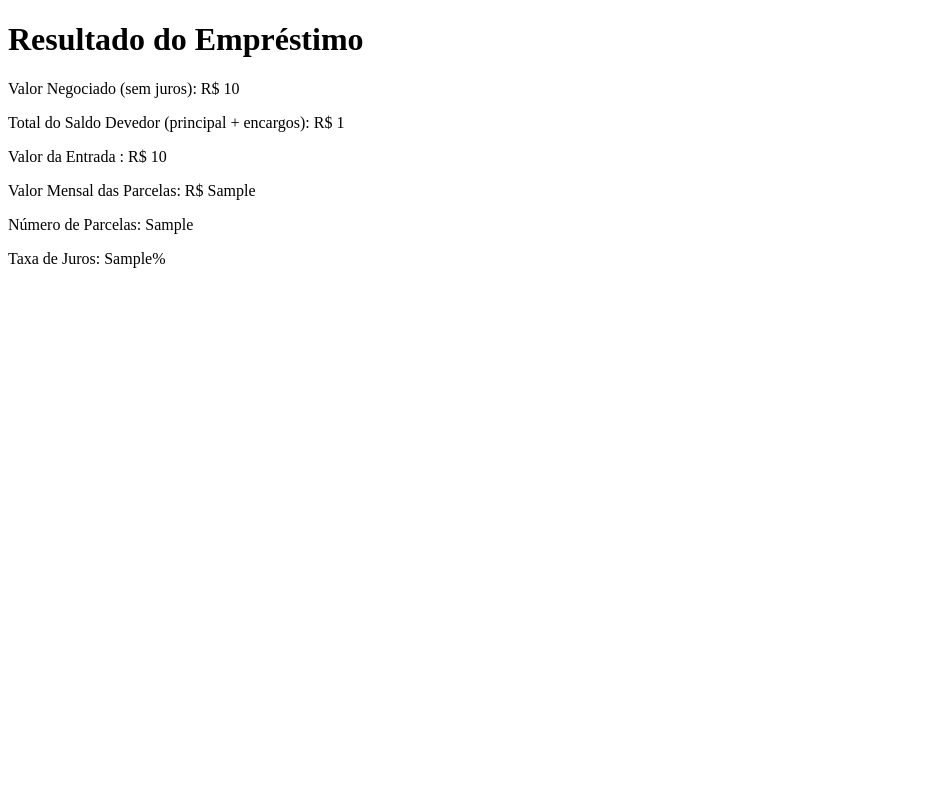
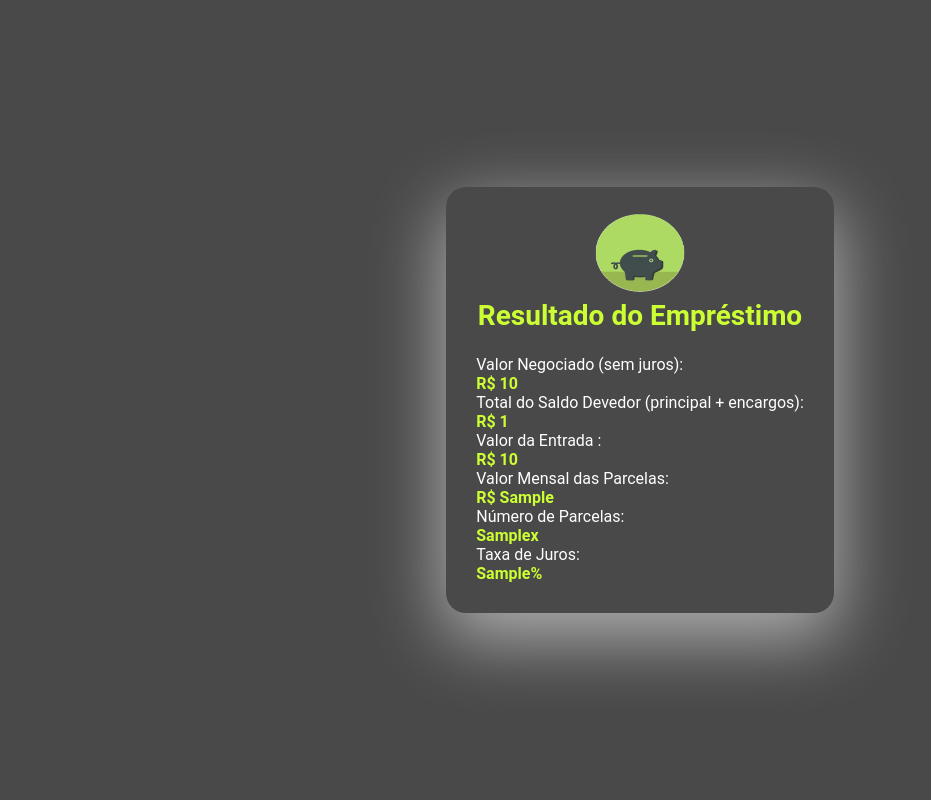
Before and after one commit to JessiAraujo/CalculadoraFinanceira_python, a Flask app: template templates/resultado.html in a window 1280 px wide. Shown: the whole page, without its empty margins (0-931 px from the left). Run offline with Flask 3, Linux system fonts and the light colour scheme; the template is opened without the code that fills it: most values are stand-ins (such as "Sample title", 1, 10 or a date in 2020).

Commit message:
estilo final telas home e resultado

```diff
--- /dev/null
+++ b/static/resultado.css
@@ -0,0 +1,49 @@
+* {
+    font-family: 'Roboto', sans-serif;
+    margin: 0;
+    padding: 0;
+    box-sizing: border-box;
+}
+
+body {
+    background-color: #494949;
+    display: flex;
+    justify-content: center;
+    align-items: center;
+    flex-direction: column;
+    min-height: 100vh;
+}
+
+.logo_h1 {
+    width: 100px;
+    height: 100px;
+}
+
+h1 {
+    color: #CCFF33;
+    margin-bottom: 20px;
+    font-style: normal;
+    font-weight: 700;
+    font-size: 28px;
+    line-height: 18px;
+}
+
+main {
+    padding: 10px;
+    color: #ffffff;
+}
+
+.container {
+    max-width: 400px;
+    box-shadow: rgba(255, 255, 255, 0.56) 0px 22px 70px 4px;
+    border-radius: 20px;
+    display: flex;
+    justify-content: center;
+    align-items: center;
+    flex-direction: column;
+    padding: 20px;
+}
+
+b {
+    color: #CCFF33;
+}
--- a/static/style_index.css
+++ b/static/style_index.css
@@ -33,7 +33,7 @@ main {
 }
 
 .container {
-    width: 400px;
+    max-width: 400px;
     box-shadow: rgba(255, 255, 255, 0.56) 0px 22px 70px 4px;
     border-radius: 20px;
     display: flex;
@@ -53,7 +53,6 @@ label {
 }
 
 input {
-    color: #ccff3388;
     background: #ffffff81;
     border: 1px solid #BBBBBB;
     border-radius: 4px;
--- a/templates/index.html
+++ b/templates/index.html
@@ -5,15 +5,14 @@
     <meta charset="UTF-8">
     <meta name="viewport" content="width=device-width, initial-scale=1.0">
     <title>Calculadora Financeira</title>
+    <link rel="shortcut icon" href="{{ url_for('static', filename='pig_coin.gif') }}">
     <link rel="stylesheet" href="{{ url_for('static', filename='style_index.css') }}">
 </head>
 
 <body>
     <div class="container">
         <img class="logo_h1" src="{{ url_for('static', filename='pig_coin.gif') }}">
-        <header>
             <h1>Calculadora Financeira</h1>
-        </header>
 
         <main>
             <form action="/calcular_emprestimo" method="post">
--- a/templates/resultado.html
+++ b/templates/resultado.html
@@ -1,18 +1,27 @@
 <!DOCTYPE html>
 <html lang="pt-br">
+
 <head>
     <meta charset="UTF-8">
     <meta name="viewport" content="width=device-width, initial-scale=1.0">
     <title>Resultado do Empréstimo</title>
+    <link rel="shortcut icon" href="{{ url_for('static', filename='pig_coin.gif') }}">
+    <link rel="stylesheet" href="{{ url_for('static', filename='resultado.css') }}">
 </head>
+
 <body>
-    <h1>Resultado do Empréstimo</h1>
-    <p>Valor Negociado (sem juros): R$ {{ valor_negociado }}</p>
-    <p>Total do Saldo Devedor (principal + encargos): R$ {{ total_saldo_devedor }}</p>
-    <p>Valor da Entrada : R$ {{ valor_entrada }}</p>
-    <p>Valor Mensal das Parcelas: R$ {{ prestacoes_mensais }}</p>
-    <p>Número de Parcelas: {{ numero_parcelas }}</p>
-    <p>Taxa de Juros: {{ taxa_juros }}%</p>
+    <div class="container">
+        <img class="logo_h1" src="{{ url_for('static', filename='pig_coin.gif') }}">
+        <h1>Resultado do Empréstimo</h1>
+        <main>
+        <p>Valor Negociado (sem juros): <br> <b>R$ {{ valor_negociado }}</b></p>
+        <p>Total do Saldo Devedor (principal + encargos): <br> <b>R$ {{ total_saldo_devedor }}</b></p>
+        <p>Valor da Entrada : <br> <b>R$ {{ valor_entrada }}</b></p>
+        <p>Valor Mensal das Parcelas: <br> <b>R$ {{ prestacoes_mensais }}</b></p>
+        <p>Número de Parcelas: <br> <b>{{ numero_parcelas }}x</b></p>
+        <p>Taxa de Juros: <br> <b>{{ taxa_juros }}%</b></p>
+    </main>
+    </div>
+</body>
 
-</body>
 </html>
```
